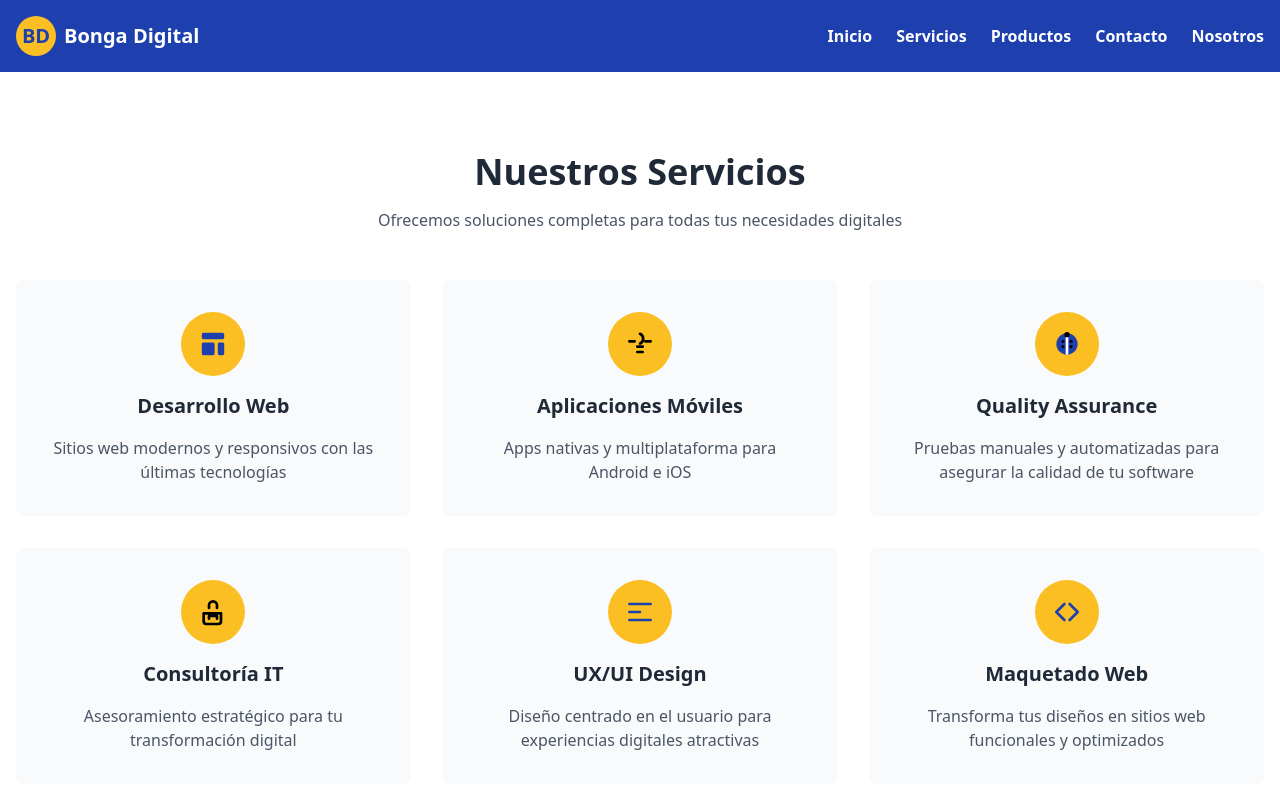
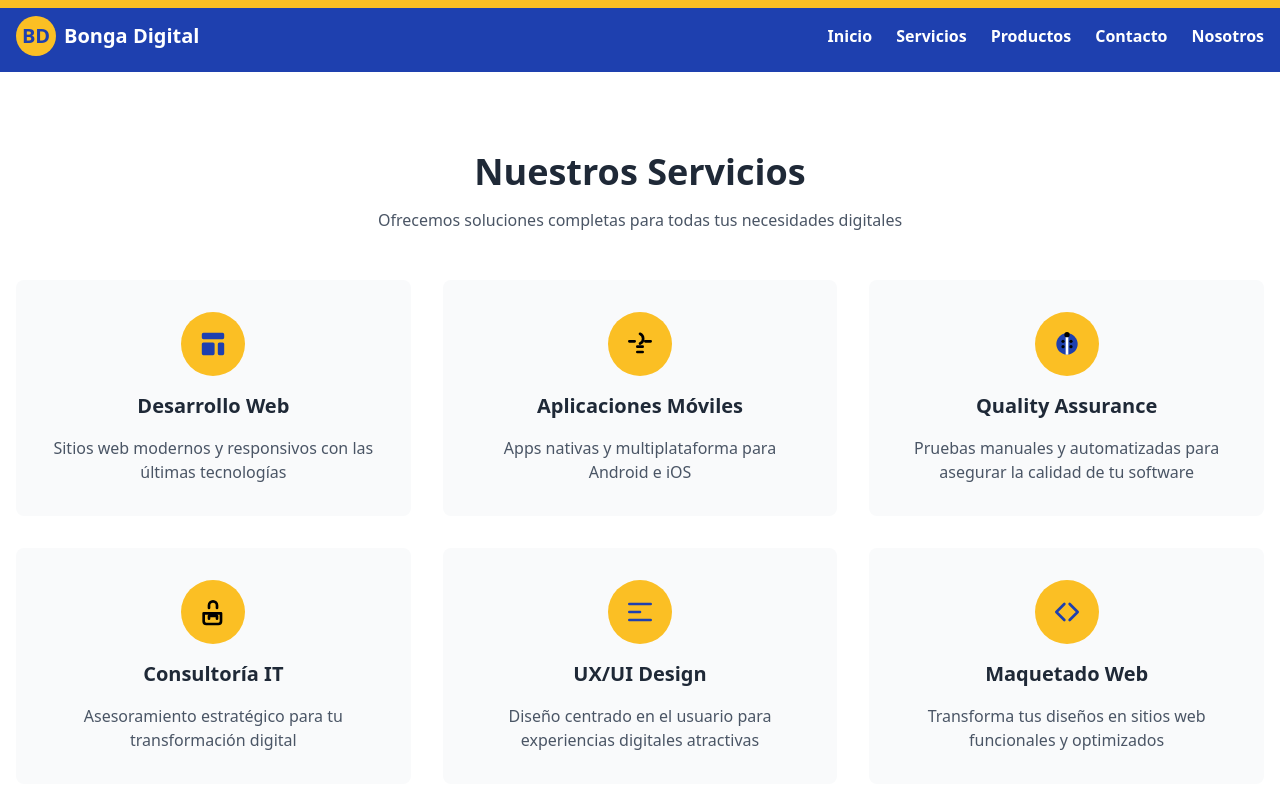
Before and after one commit to javilama/bonga-digital, a Next.js app: page /services in a window 1280 px wide. Shown: the top 800 px of the page. Built offline with nearby package versions, Linux system fonts and the light colour scheme.

Commit message:
add progress bar top fixed

```diff
--- a/app/layout.tsx
+++ b/app/layout.tsx
@@ -1,7 +1,11 @@
+
+
+
+
 import type { Metadata } from "next";
-//import Header from '../components/layout/Header';
 import {Header} from '../components/Header/Header';
 import Footer from '../components/layout/Footer';
+import { ScrollBar } from "@/components/ScrollProgress/ScrollBar";
 import "./globals.css";
 
 
@@ -18,6 +22,7 @@ export default function RootLayout({
   return (
     <html lang="en">
       <body>
+        <ScrollBar />
         <Header />
         {children}
         <Footer />
--- a/components/Contact/ContactCTA.tsx
+++ b/components/Contact/ContactCTA.tsx
@@ -24,7 +24,7 @@ export const ContactCTA: React.FC<ContactCTAProps> = ({
   return (
     <Link
       href={href}
-      className="bg-bonga-blue text-white px-8 py-3 rounded-lg font-semibold hover:bg-blue-800 transition"
+      className="bg-bonga-blue text-white px-8 py-3 rounded-lg font-semibold hover:bg-blue-600 transition"
       data-testid={testId}
       // target y rel permiten abrir en nueva pestaña de forma segura
       target={href.startsWith("http") ? "_blank" : undefined}
--- /dev/null
+++ b/components/ScrollProgress/ScrollBar.tsx
@@ -0,0 +1,31 @@
+'use client';
+
+import { motion, useScroll } from 'framer-motion';
+
+// Componente ScrollBar que muestra una barra de progreso en la parte superior
+// - Usa Motion para animar la barra según el scroll
+// - Se posiciona de forma fija en la parte superior y ocupa todo el ancho
+export const ScrollBar: React.FC = () => {
+  const { scrollYProgress } = useScroll();
+
+    return (
+        <>
+            <motion.div
+                id="scroll-indicator"
+                style={{
+                    scaleX: scrollYProgress,
+                    position: "fixed",
+                    top: 0,
+                    left: 0,
+                    right: 0,
+                    height: 8,
+                    originX: 0,
+                    backgroundColor: "#fbbf24", // amarillo-400
+                    zIndex: 9999,
+                    pointerEvents: "none", // no interfiere con clicks
+                }}
+            />
+
+        </>
+    )
+}
```
Also changed, not shown: package.json (+7 -6 lines), 1 other file (tests, documents, lock files or other folders).
